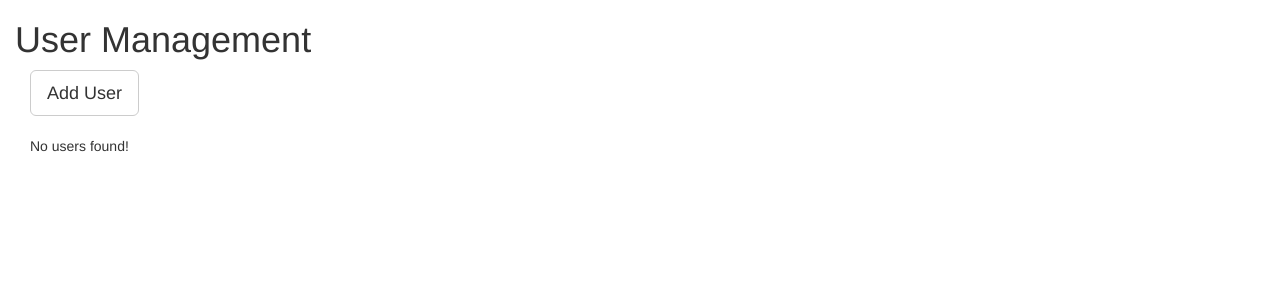
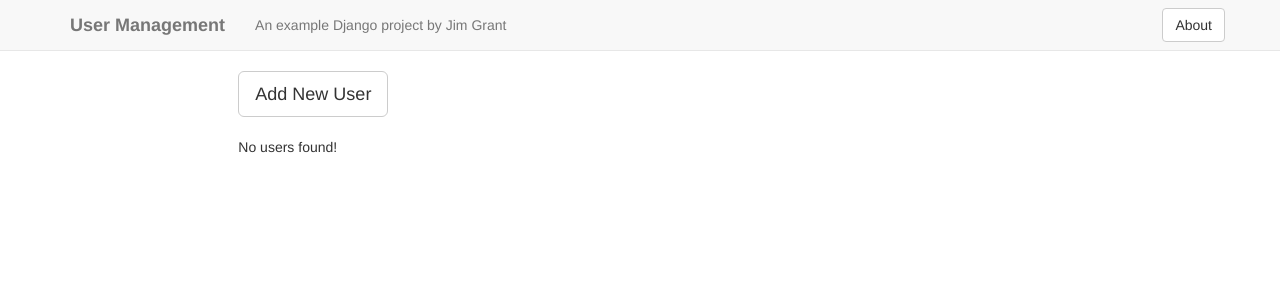
Before and after one commit to MigrantJ/cf-exam-django, a Django app: page /users/ in a window 1280 px wide. Shown: the top 300 px of the page. Run offline with Django 3.2, Linux system fonts and the light colour scheme; some libraries are stand-ins or nearby versions.

Commit message:
add navbar, center sub-templates

```diff
--- a/users/templates/users/base.html
+++ b/users/templates/users/base.html
@@ -6,13 +6,22 @@
     <link rel="stylesheet" type="text/css" href="{% static 'users/css/bootstrap.min.css' %}"/>
 </head>
 <body>
+<nav class="navbar navbar-default navbar-static-top">
+    <div class="container">
+        <strong class="navbar-brand">User Management</strong>
+        <p class="navbar-text">An example Django project by Jim Grant</p>
+        <a class="btn btn-default navbar-btn navbar-right" href="#">About</a>
+    </div>
+</nav>
 <div class="container-fluid">
-    <h1>User Management</h1>
+    <div class="col-sm-offset-2 col-sm-8">
     {% if sub_template %}
         {% include sub_template %}
     {% else %}
         <p>Cannot display sub_template, none found!</p>
     {% endif %}
+    </div>
 </div>
+<script src="{% static 'users/js/bootstrap.js' %}"></script>
 </body>
 </html>
--- a/users/templates/users/detail.html
+++ b/users/templates/users/detail.html
@@ -25,7 +25,7 @@
     <div class="form-group">
         <label for="bio" class="col-sm-2 control-label">Biography</label>
         <div class="col-sm-6">
-            <textarea class="form-control" name="bio" id="bio" rows="5">
+            <textarea class="form-control" name="bio" id="bio" rows="8">
                 {{ user.bio }}
             </textarea>
         </div>
--- a/users/templates/users/index.html
+++ b/users/templates/users/index.html
@@ -1,8 +1,8 @@
-<div class="col-sm-12">
-    <a class="btn btn-default btn-lg" href="{% url 'add' %}">Add User</a>
+<div>
+    <a class="btn btn-default btn-lg" href="{% url 'add' %}">Add New User</a>
     <br /><br />
 </div>
-<div class="col-sm-8">
+<div>
 {% if user_list %}
     {% for user in user_list %}
         <div class="panel panel-default col-sm-6">
```
